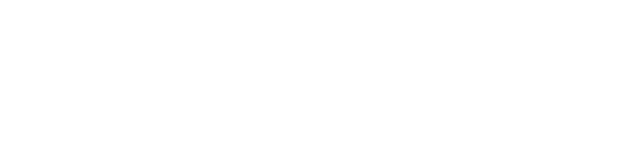
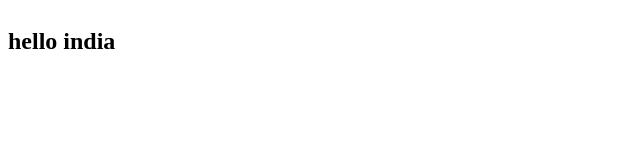
Before and after one commit to sarureddy/Firstrepository, a plain HTML site: page index.html in a window 1280 px wide. Shown: the whole page, without its empty margins (0-640 px from the left). Drawn offline with Linux system fonts and the light colour scheme.

Commit message:
changes in local index file

```diff
--- a/index.html
+++ b/index.html
@@ -2,5 +2,7 @@
 <body>
 <img href='D:\GitDemo\TestRepository1\Firstrepository\image.jpg'/>
 </body>
-
+<h2>
+ hello india
+ </h2>
 </html>
```
